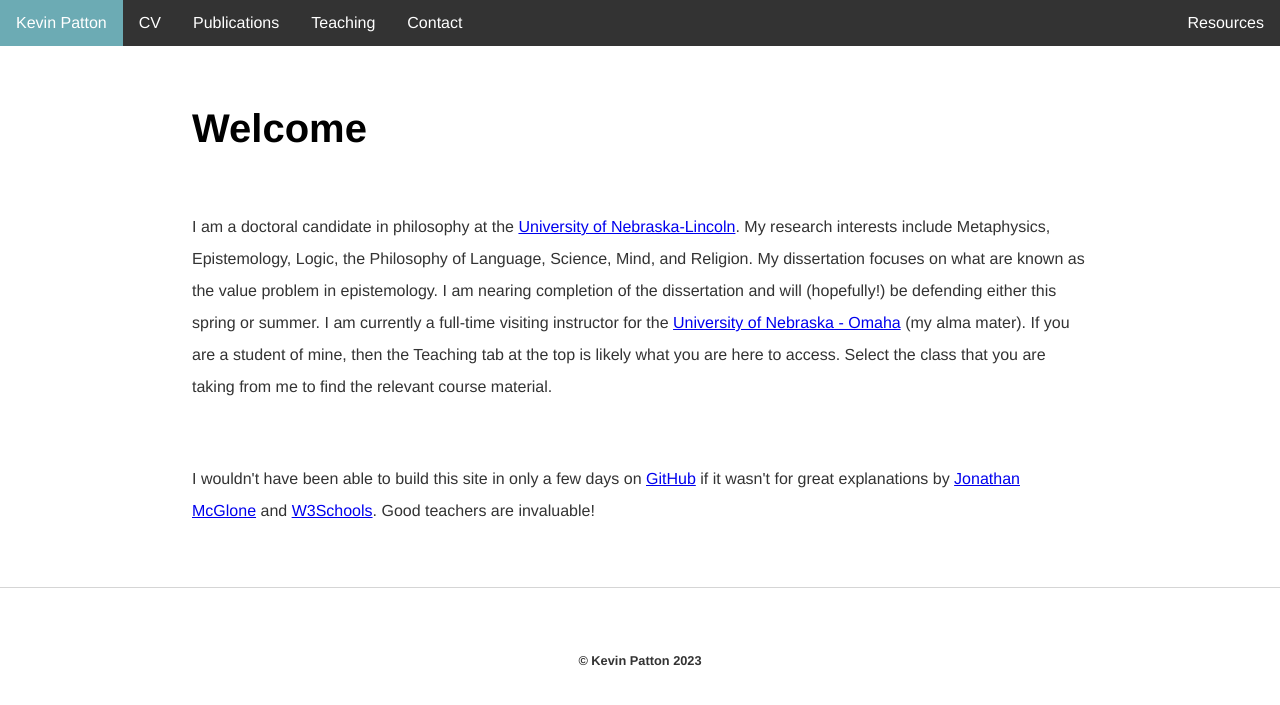
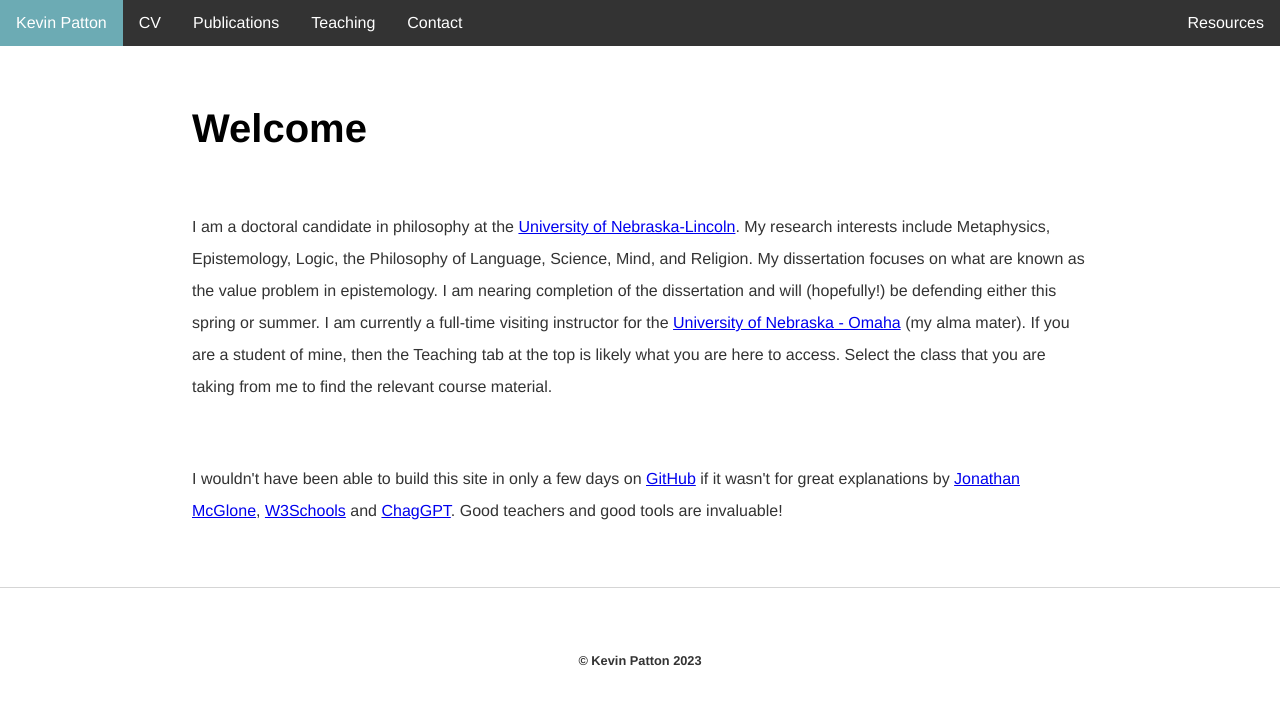
Before and after one commit to kevinjpatton/kevinjpatton.github.io, a Jekyll site: the page built from index.html, in a window 1280 px wide. Shown: the top 705 px of the page. Built offline with Jekyll 4.4.1, drawn with Linux system fonts in a browser that asks for light colours; Markdown is read by kramdown in place of the engine named in the settings.

Commit message:
Update index.html

```diff
--- a/index.html
+++ b/index.html
@@ -5,5 +5,5 @@ title: Kevin Patton
 <div class="blurb">
 	<h1>Welcome</h1>
 	<p>I am a doctoral candidate in philosophy at the <a href="http://www.unl.edu/philosophy/graduate-students#patton" target="_blank">University of Nebraska-Lincoln</a>.  My research interests include Metaphysics, Epistemology, Logic, the Philosophy of Language, Science, Mind, and Religion.  My dissertation focuses on what are known as the value problem in epistemology.  I am nearing completion of the dissertation and will (hopefully!) be defending either this spring or summer.  I am currently a full-time visiting instructor for the <a href="https://www.unomaha.edu/college-of-arts-and-sciences/philosophy/about-us/directory/kevin-patton.php" target="_blank">University of Nebraska - Omaha</a> (my alma mater).  If you are a student of mine, then the Teaching tab at the top is likely what you are here to access.  Select the class that you are taking from me to find the relevant course material.</p>
-	<p>I wouldn't have been able to build this site in only a few days on <a href="https://github.com" target="_blank">GitHub</a> if it wasn't for great explanations by <a href="https://github.com/jmcglone" target="_blank">Jonathan McGlone</a> and <a href="http://www.w3schools.com/" target="_blank">W3Schools</a>.  Good teachers are invaluable!</p>
+	<p>I wouldn't have been able to build this site in only a few days on <a href="https://github.com" target="_blank">GitHub</a> if it wasn't for great explanations by <a href="https://github.com/jmcglone" target="_blank">Jonathan McGlone</a>, <a href="http://www.w3schools.com/" target="_blank">W3Schools</a> and <a href="https://chat.openai.com/chat" target="_blank">ChagGPT</a>.   Good teachers and good tools are invaluable!</p>
 </div><!-- /.blurb -->
```
